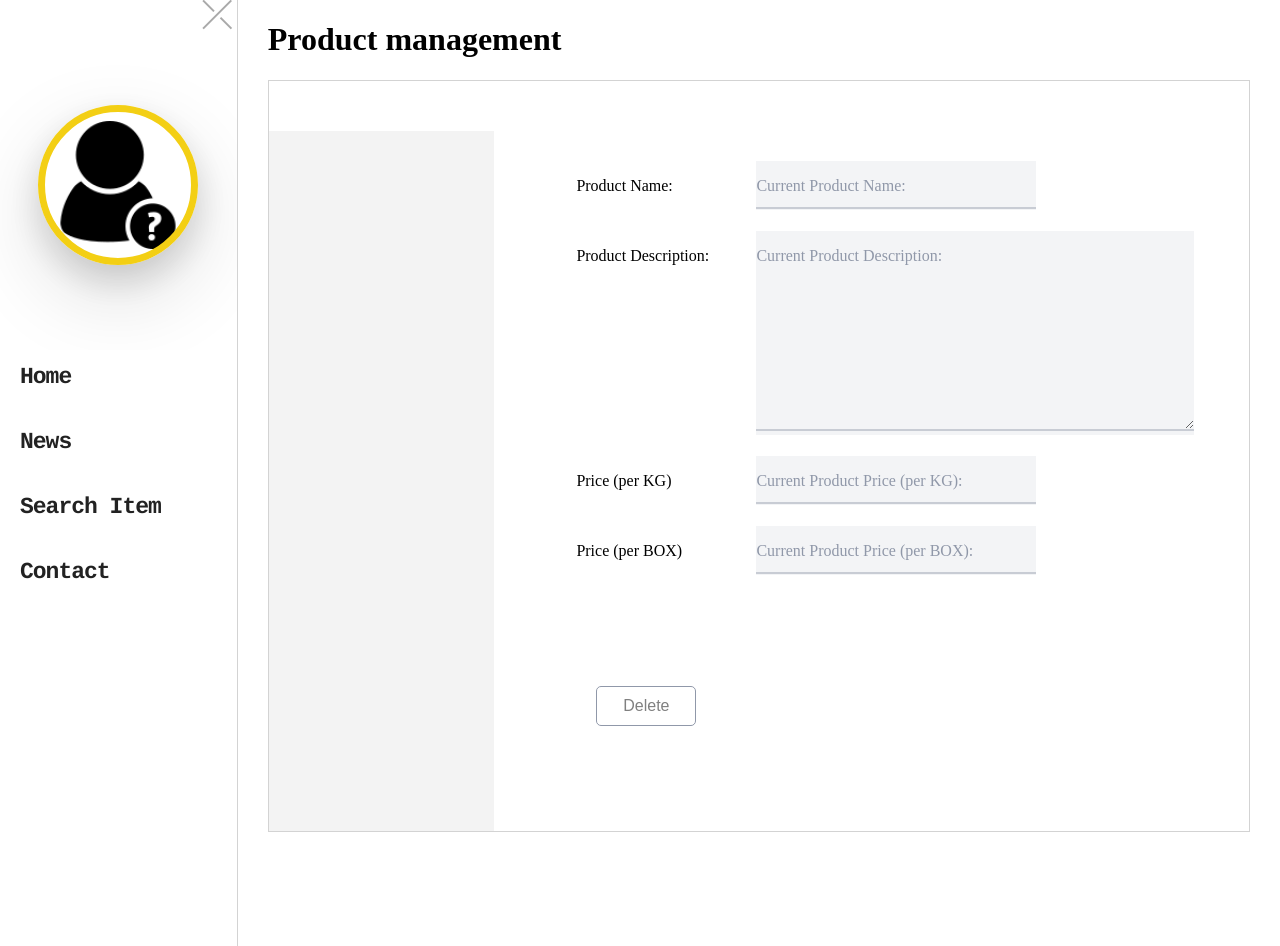
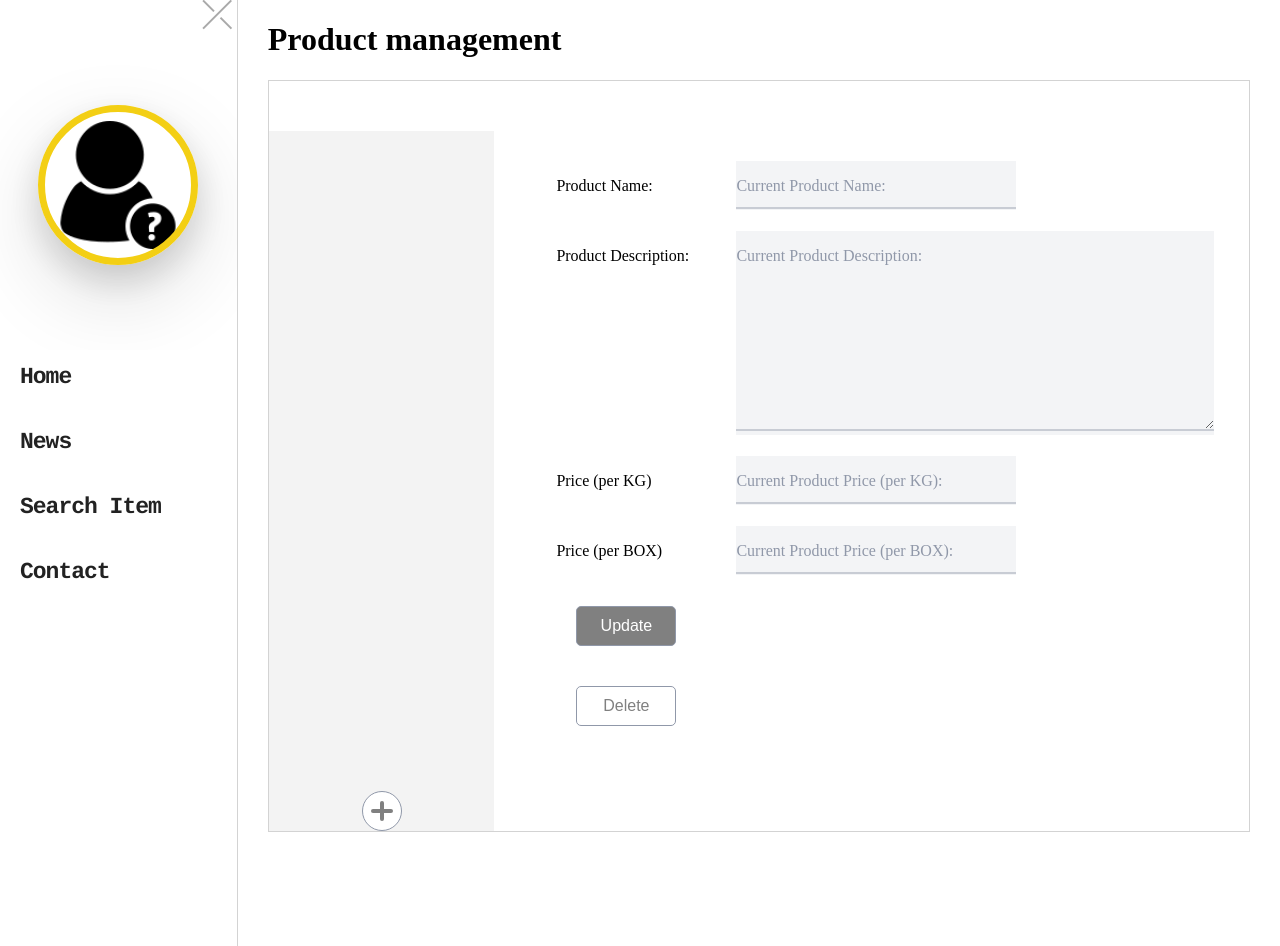
Before and after one commit to B46qqq/saien, a Flask app: template saien/templates/admin_productmanagement.html in a window 1280 px wide. Run offline with Flask 2, Linux system fonts and the light colour scheme; the template is opened without the code that fills it, so the values that code supplies are empty.

Commit message:
Product management mostly complete. Problem with adding new product

```diff
--- a/saien/static/css/productmanagement.css
+++ b/saien/static/css/productmanagement.css
@@ -3,17 +3,28 @@ productlist {
     grid-template-columns: calc(200px + 2vw) auto;
     grid-template-rows: 50px auto;
     grid-template-areas:
-        "search search"
+        "search message"
         "p_list p_info";
     border: 1px solid #d3d3d3;
 }
 
-/* Style the tab */
+.product_search {
+    grid-area: search;
+}
+
+.product_message {
+    grid-area: message;
+}
+
+
 .product_tab {
     grid-area: p_list;
     width: 100%;
     height: 700px;
     background-color: #f3f3f3;
+
+    display: grid;
+    grid-template-rows: auto 40px;
 }
 
 .product_tab:hover {
@@ -53,7 +64,7 @@ productlist {
     width: 100%;
     border-left: none;
     height: 300px;
-    margin-left: 50px
+    margin: 30px 50px
 }
 
 .in {
@@ -64,8 +75,8 @@ productlist {
 .product_info form {
     display: grid;
     width: 90%;
-    padding: 30px 20px;
     grid-template-columns: 180px 1fr;
+    grid-template-rows: auto;
     grid-template-areas:
         "pn pnc"
         "pd pdc"
@@ -83,9 +94,14 @@ productlist {
     background: #ff9800 !important;
 }
 
+.disabled, .disabled:hover{
+    background-color: grey;
+    color: white;
+    box-shadow: unset;
+}
+
 .hide {
-    opacity: 0;
-    z-index: -10;
+    display: none;
 }
 
 .del_btn:hover, .del_confirm {
@@ -95,6 +111,74 @@ productlist {
     box-shadow: 2px 3px 5px rgba(33, 33, 33, 0.3);
 }
 
+.alert {
+    height: 100%;
+    width: 100%;
+    left: 0;
+    margin-left: 0;
+    max-width: 990px;
+    padding: 5px 30px;
+    font-size: 20px;
+    border-radius: 30px;
+    opacity: 0.9;
+    transition: all 0.2s ease;
+}
+
+.alert:hover {
+    opacity: 1;
+}
+
+
+.alert strong {
+    line-height: 35px;
+}
+
+.closebtn {
+    font-size: 35px;
+    line-height: 35px;
+}
+
+
 .reg_btn {
     margin: 10px 20px;
 }
+
+.pn{
+    grid-area: pn;
+}
+
+.pnc {
+    grid-area: pnc;
+}
+
+.pd {
+    grid-area: pd;
+}
+
+.pdc {
+    grid-area: pdc;
+}
+
+.pkg {
+    grid-area: pkg;
+}
+
+.pkgc {
+    grid-area: pkgc
+}
+
+.pbox {
+    grid-area: pbox;
+}
+
+.pboxc {
+    grid-area: pboxc;
+}
+
+.upd {
+    grid-area: upd;
+}
+
+.del {
+    grid-area: del;
+}
--- /dev/null
+++ b/saien/static/css/shared/button.css
@@ -0,0 +1,103 @@
+.btn, .btn * {
+    text-align: center;
+}
+
+.icon-btn {
+    width: 40px;
+    height: 40px;
+    border: 1px solid #9098a9;
+    background: white;
+    border-radius: 25px;
+    overflow: hidden;
+    position: relative;
+    transition: width 0.2s ease-in-out;
+}
+
+.icon-btn:hover {
+    background: #2196F3;
+    border: unset;
+}
+
+.add-btn:hover {
+    width: 120px;
+}
+.add-btn::before,
+.add-btn::after {
+    transition: width 0.2s ease-in-out, border-radius 0.2s ease-in-out;
+    content: "";
+    position: absolute;
+    height: 4px;
+    width: 10px;
+    top: calc(50% - 2px);
+    background: grey;
+}
+
+.add-btn::after {
+    right: 8px;
+    overflow: hidden;
+    border-top-right-radius: 2px;
+    border-bottom-right-radius: 2px;
+}
+.add-btn::before {
+    left: 8px;
+    border-top-left-radius: 2px;
+    border-bottom-left-radius: 2px;
+}
+.icon-btn:focus {
+    outline: none;
+}
+.btn-txt {
+    opacity: 0;
+    transition: opacity 0.2s;
+    font-size: 16px;
+
+}
+.add-btn:hover::before,
+.add-btn:hover::after {
+    width: 4px;
+    border-radius: 2px;
+    background: #fff;
+}
+.add-btn:hover .btn-txt {
+    color: #fff;
+    opacity: 1;
+}
+.add-icon::before,
+.add-icon::after {
+    transition: all 0.2s ease-in-out;
+    content: "";
+    position: absolute;
+    height: 20px;
+    width: 2px;
+    top: calc(50% - 10px);
+    background: grey;
+    overflow: hidden;
+}
+
+.add-btn:hover .add-icon::before,
+.add-btn:hover .add-icon::after{
+    background-color: #fff;
+}
+
+.add-icon::before {
+    left: 17px;
+    border-top-left-radius: 2px;
+    border-bottom-left-radius: 2px;
+}
+.add-icon::after {
+    right: 17px;
+    border-top-right-radius: 2px;
+    border-bottom-right-radius: 2px;
+}
+
+.add-btn:hover .add-icon::before {
+    left: 8px;
+    height: 4px;
+    top: calc(50% - 2px);
+}
+
+.add-btn:hover .add-icon::after {
+    right: 8px;
+    height: 4px;
+    top: calc(50% - 2px);
+}
--- a/saien/static/js/productmanagement.js
+++ b/saien/static/js/productmanagement.js
@@ -7,6 +7,7 @@ function getProductForm(pid){
                              'application/x-www-form-urlencoded');
 
     request.onload = function(){
+        var p_id = document.getElementById('pinfo_id');
         var p_name = document.getElementById('pinfo_name');
         var p_des = document.getElementById('pinfo_des');
         var p_pkg = document.getElementById('pinfo_pkg');
@@ -14,6 +15,7 @@ function getProductForm(pid){
 
         p_info = JSON.parse(this.responseText);
 
+        p_id.value = p_info.product_id;
         p_name.value = p_info.product_name;
         if (p_info.product_description == null){
             p_info.product_description = '';
@@ -31,6 +33,7 @@ function getProductForm(pid){
         else p_box.value = '';
         p_box.focus();
         p_box.blur();
+
 
         p_name.addEventListener("input", function(){
             if (p_name.value != p_info.product_name)
@@ -64,22 +67,45 @@ function getProductForm(pid){
     request.send(args);
 }
 
-function open_product(e, pid){
+function fieldChange(a, b, c){
+    console.log(a);
+    console.log(b);
+    console.log(c);
+    if (a.value != b.product_name)
+        p_field_change(c);
+    else
+        p_field_revert(c);
+}
+
+function open_product(pid){
     revert_all_fields();
+    if (!document.getElementById('delete').classList.contains('hide'))
+        cancelDelete();
 
-    p_links = document.getElementsByClassName("product_link");
-    var i = 0;
-    for (; i < p_links.length; ++i)
-        p_links[i].classList.remove("active");
-    e.currentTarget.classList.add("active");
+    var p_links = document.getElementsByClassName("product_link");
+    unselectAll()
+    document.getElementById(pid).classList.add("active");
+    document.getElementById('message').classList.add("hide");
     getProductForm(pid);
 }
+
+function refresh_product(pid){
+    var mess = document.getElementById('message')
+    if (! mess.classList.contains('hide')){
+        open_product(pid);
+        mess.classList.remove('hide')
+        return;
+    }
+    open_product(pid);
+}
+
 
 function p_field_change(f){
     var update_btn = document.querySelector('.reg_btn');
     var label = document.getElementById(f+'_label');
     var border = document.getElementById(f+'_border');
-    update_btn.classList.remove('hide');
+    update_btn.classList.remove('disabled');
+    update_btn.setAttribute('onclick', 'updateProduct()');
     label.classList.add('label_changed');
     label.innerHTML = label.innerHTML.replace('Current', 'Future');
     border.classList.add('border_changed');
@@ -89,7 +115,10 @@ function p_field_revert(f){
     var update_btn = document.querySelector('.reg_btn');
     var label = document.getElementById(f+'_label');
     var border = document.getElementById(f+'_border');
-    update_btn.classList.add('hide');
+
+
+    update_btn.classList.add('disabled');
+    update_btn.setAttribute('onclick', '');
     label.classList.remove('label_changed');
     label.innerHTML = label.innerHTML.replace('Future', 'Current');
     border.classList.remove('border_changed');
@@ -117,6 +146,10 @@ function localStringToNumber( s ){
 
 function onFocus(e){
     var value = e.target.value;
+    if (value == 'UNSET'){
+        e.target.value = '';
+        return;
+    }
     e.target.value = value ? localStringToNumber(value) : '';
 }
 
@@ -128,10 +161,11 @@ function onBlur(e){
         style                 : "currency",
         currencyDisplay       : "symbol"
     }
-
-    e.target.value = value
-        ? localStringToNumber(value).toLocaleString(undefined, options)
-        : '';
+    if (value == '' || value == 0){
+        e.target.value = 'UNSET';
+        return;
+    }
+    e.target.value = localStringToNumber(value).toLocaleString(undefined, options);
 }
 
 
@@ -148,3 +182,91 @@ function cancelDelete(){
     document.getElementById('delete').classList.remove('del_confirm');
     document.getElementById('canceldelete').classList.add('hide');
 }
+
+function unselectAll(){
+    var p_links = document.getElementsByClassName("product_link");
+    var i = 0;
+    for (; i < p_links.length; ++i)
+        p_links[i].classList.remove("active");
+}
+
+function getFormData(){
+    var form = document.getElementById('product_form');
+    var fd = new FormData(form);
+    var pid = fd.get('pid');
+
+    var args = 'pid=' + pid;
+    args += ('&' + 'pname=' + fd.get('pname'));
+    args += ('&' + 'pdes=' + fd.get('pdes').trim());
+    args += ('&' + 'ppkg=' + localStringToNumber(fd.get('ppkg')));
+    args += ('&' + 'pbox=' + localStringToNumber(fd.get('ppbox')));
+
+    return args;
+}
+
+function updateProduct(){
+    var form = document.getElementById('product_form');
+    // Somehow Flask server does not receiver the form data properly.
+    // convert to more permitive way :(
+    var fd = new FormData(form);
+    var pid = fd.get('pid');
+
+    var args = 'pid=' + pid;
+    args += ('&' + 'pname=' + fd.get('pname'));
+    args += ('&' + 'pdes=' + fd.get('pdes').trim());
+    args += ('&' + 'ppkg=' + localStringToNumber(fd.get('ppkg')));
+    args += ('&' + 'pbox=' + localStringToNumber(fd.get('ppbox')));
+
+    var request = new XMLHttpRequest();
+    request.open('POST', url_productupdate, true);
+    request.setRequestHeader('Content-type',
+                             'application/x-www-form-urlencoded');
+
+    request.onload = function(){
+        var ret =  JSON.parse(this.responseText);
+        var msg_div = document.getElementById('message');
+        var msg = msg_div.querySelector('strong');
+        msg_div.classList.remove('hide');
+        if ('success' in ret){
+            refresh_product(pid);
+            document.getElementById(pid).innerHTML = fd.get('pname');
+            msg_div.classList.add('success');
+            msg.innerHTML = ret['success'];
+            return;
+        }
+        msg_div.classList.remove('success');
+        msg.innerHTML = ret['error'];
+    };
+
+    request.send(args);
+}
+
+function deleteProduct(){
+    var pid = document.getElementById('pinfo_id').value;
+    var args = 'pid=' + pid;
+    var request = new XMLHttpRequest();
+    request.open('POST', url_productdelete, true);
+    request.setRequestHeader('Content-type',
+                             'application/x-www-form-urlencoded');
+    request.onload = function(){
+        var ret =  JSON.parse(this.responseText);
+        var msg_div = document.getElementById('message');
+        var msg = msg_div.querySelector('strong');
+        msg_div.classList.remove('hide');
+        if ('success' in ret){
+            document.getElementById(pid).style.display = 'none';
+            blankForm();
+            msg_div.classList.add('success');
+            msg.innerHTML = ret['success'];
+            return;
+        }
+        msg_div.classList.remove('success');
+        msg.innerHTML = ret['error'];
+    };
+    request.send(args);
+}
+
+
+function blankForm(){
+    document.getElementById('product_form').reset();
+}
--- a/saien/templates/admin_productmanagement.html
+++ b/saien/templates/admin_productmanagement.html
@@ -4,6 +4,8 @@
 {{ super() }}
 <link rel="stylesheet"
       href="{{ url_for('static', filename='css/shared/inputs.css') }}">
+<link rel="stylesheet"
+      href="{{ url_for('static', filename='css/shared/button.css') }}">
 <link rel="stylesheet"
       href="{{ url_for('static', filename='css/productmanagement.css') }}">
 {% endblock %}
@@ -12,18 +14,36 @@
 <h1> Product management </h1>
 
 <productlist>
+    <div class="product_message alert hide" id="message">
+        <span class="closebtn" onclick="this.parentElement.classList.add('hide');">
+            &times;
+        </span>
+        <strong></strong>
+    </div>
+
     <div class="product_tab">
-        {% for p in plist %}
-        <a class="product_link" onclick="open_product(event, '{{ p.id }}')">
-            {{ p.name }}
-        </a>
-        {% endfor %}
+        <div>
+            {% for p in plist %}
+            <a class="product_link"
+               id='{{ p.id }}'
+               onclick="open_product('{{ p.id }}')">
+                {{ p.name }}
+            </a>
+            {% endfor %}
+        </div>
+        <div class="btn">
+            <button class="icon-btn add-btn" onclick="blankForm()">
+                <div class="add-icon"></div>
+                <div class="btn-txt">Add</div>
+            </button>
+        </div>
     </div>
 
     <div class="product_info">
-        <form action="{{ url_for('admin.pmhandler') }}" method="POST">
-            <p>Product Name:</p>
-            <label class="in">
+        <form id="product_form">
+            <input type="hidden" id="pinfo_id" name="pid">
+            <p class="pn">Product Name:</p>
+            <label class="in pnc">
                 <input type="text"
                        id="pinfo_name"
                        placeholder="&nbsp;"
@@ -33,15 +53,15 @@
                 <span id="pname_border" class="border"></span>
             </label>
 
-            <p>Product Description: </p>
-            <label class="in text">
-                <textarea id="pinfo_des" placeholder="&nbsp;" name="pdescription"></textarea>
+            <p class="pd">Product Description: </p>
+            <label class="in text pdc">
+                <textarea id="pinfo_des" placeholder="&nbsp;" name="pdes"></textarea>
                 <span id="pdes_label" class="label">Current Product Description: </span>
                 <span id="pdes_border" class="border"></span>
             </label>
 
-            <p>Price (per KG)</p>
-            <label class="in">
+            <p class="pkg">Price (per KG)</p>
+            <label class="in pkgc">
                 <input type="currency"
                        id="pinfo_pkg"
                        name="ppkg"
@@ -50,8 +70,8 @@
                 <span id="ppkg_border" class="border"></span>
             </label>
 
-            <p>Price (per BOX)</p>
-            <label class="in">
+            <p class="pbox">Price (per BOX)</p>
+            <label class="in pboxc">
                 <input type="currency"
                        id="pinfo_box"
                        name="ppbox"
@@ -60,16 +80,16 @@
                 <span id="pbox_border" class="border"></span>
             </label>
 
-            <button class="reg_btn hide" type="submit" name="update" value="update">
+            <button class="reg_btn disabled upd" type="button" name="update">
                 Update
             </button>
 
             <br>
 
-            <div>
+            <div class="del">
                 <button id="beforedelete" class="reg_btn del_btn" type="button" onclick="confirmDelete(event)">Delete</button>
                 <button id="canceldelete" class="reg_btn hide" type="button" onclick="cancelDelete()">Cancel</button>
-                <button id="delete" class="reg_btn del_btn hide" type="submit" name="update" value="delete">!DELETE!</button>
+                <button id="delete" class="reg_btn del_btn hide" type="button" onclick="deleteProduct()">!DELETE!</button>
             </div>
 
         </form>
@@ -83,6 +103,9 @@
 {{ super() }}
 <script>
  var url_gpmf = "{{ url_for('admin.gpmf') }}";
+ var url_productupdate = "{{ url_for('admin.productUpdate') }}";
+ var url_productdelete = "{{ url_for('admin.productDelete') }}";
+ var url_productnew = "{{ url_for('admin.productNew') }}";
 </script>
 <script type="text/javascript"
         src="{{ url_for('static', filename='js/productmanagement.js') }}"></script>
```
Also changed, not shown: saien/admin/views.py (+37 -8 lines), saien/storage.db.
